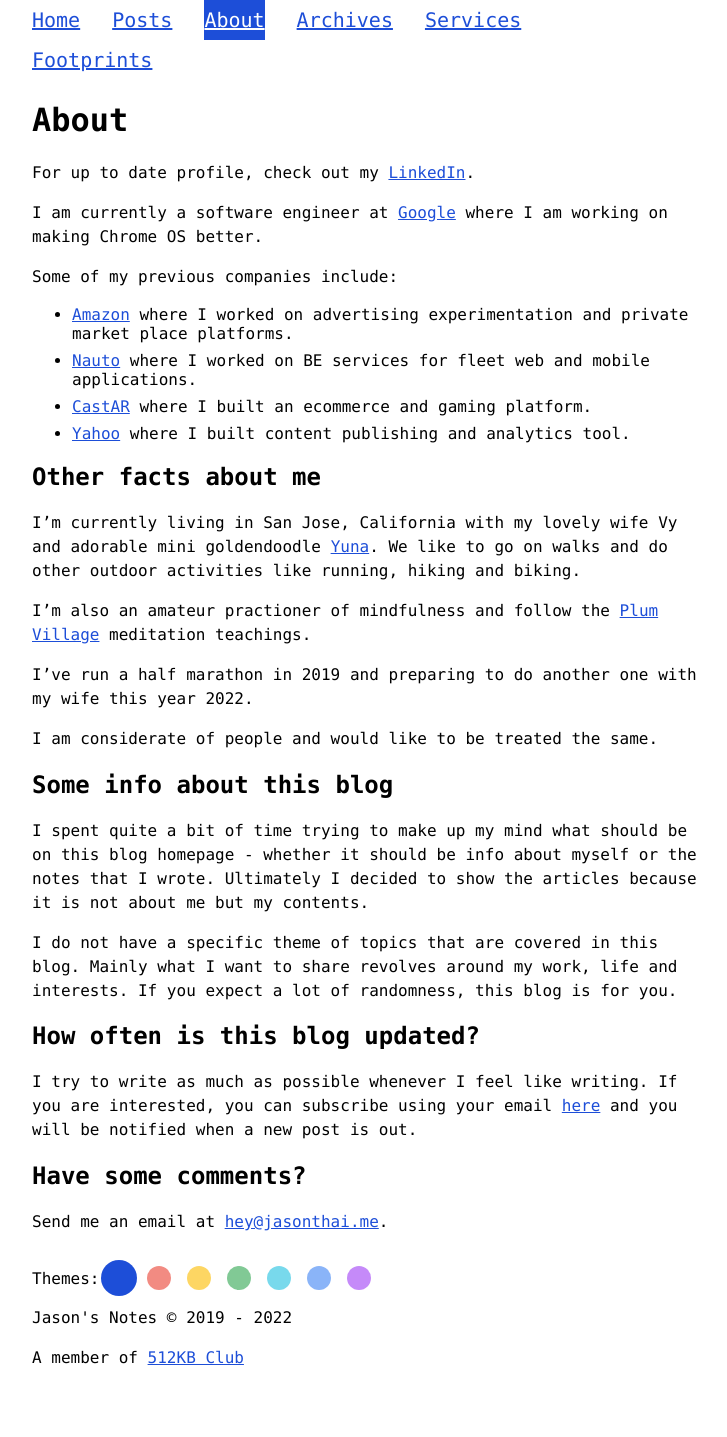
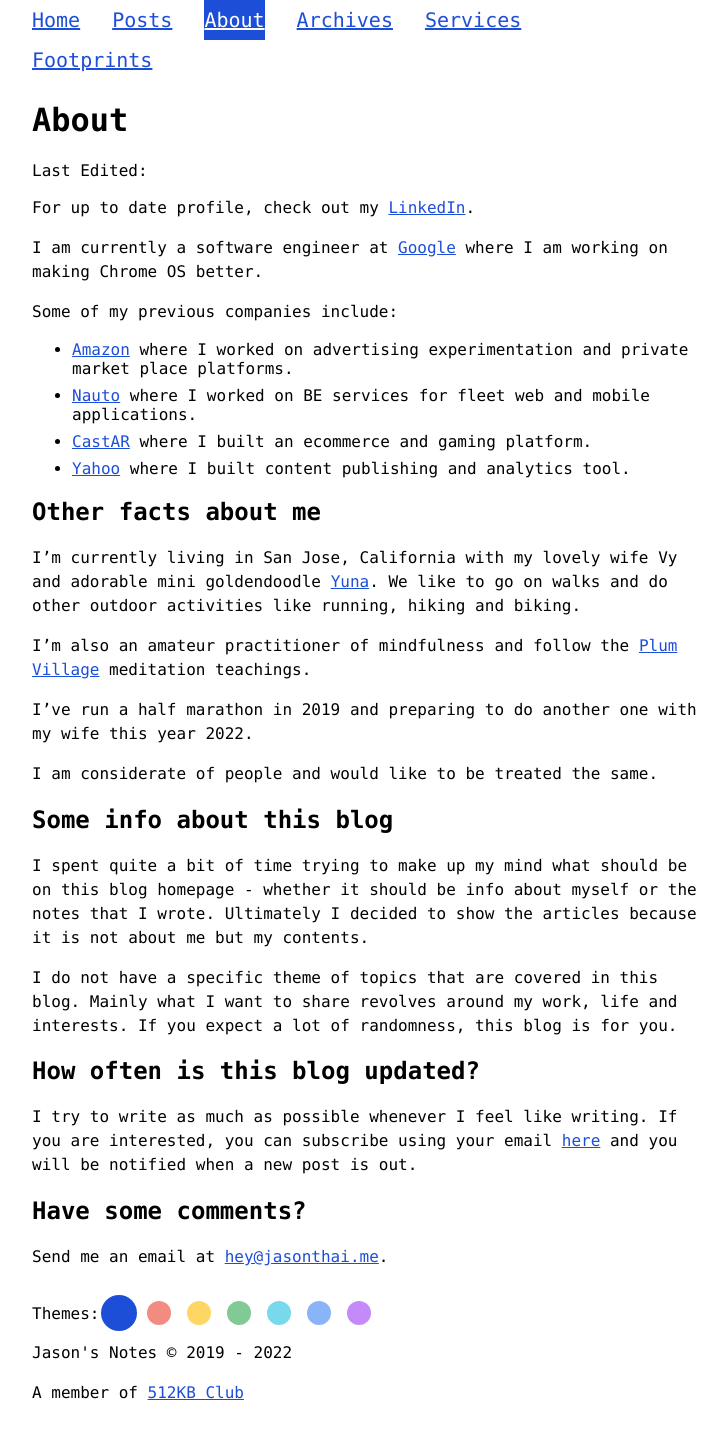
Before and after one commit to jasontthai/jasonthai.me, a Jekyll site: the page built from about.md, in a window 1280 px wide. Shown: the whole page, without its empty margins (272-999 px from the left). Built offline with Jekyll 4.4.1, drawn with Linux system fonts in a browser that asks for light colours; before the commit the page ends 1402 px from its top, so only the background shows below that.

Commit message:
update about

```diff
--- a/_layouts/page.html
+++ b/_layouts/page.html
@@ -7,4 +7,6 @@
 </h1>
 {%- endif -%}
 
+Last Edited: {{ page.last_modified_at | date: "%b %-d, %Y" }}
+
 {{ content }}
--- a/about.md
+++ b/about.md
@@ -18,7 +18,7 @@
 ## Other facts about me
 I'm currently living in San Jose, California with my lovely wife Vy and adorable mini goldendoodle [Yuna](/assets/img/yuna-chan.jpeg). We like to go on walks and do other outdoor activities like running, hiking and biking.
 
-I'm also an amateur practioner of mindfulness and follow the [Plum Village](https://plumvillage.org)  meditation teachings.
+I'm also an amateur practitioner of mindfulness and follow the [Plum Village](https://plumvillage.org)  meditation teachings.
 
 I've run a half marathon in 2019 and preparing to do another one with my wife this year 2022.
 
```
